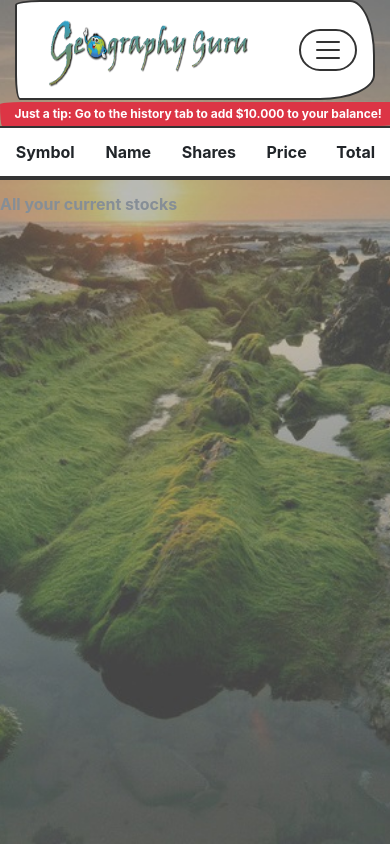
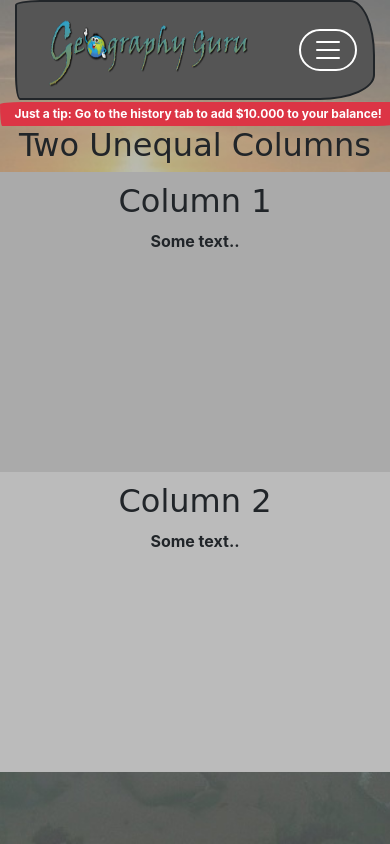
Before and after one commit to Jelleas/WebIK, a Flask app: page / in a window 390 px wide. Run offline with Flask 2, Linux system fonts and the light colour scheme; a user stored in the database is signed in; lists and menus that the app fills with data are empty; some libraries are stand-ins or nearby versions; some web fonts are replaced.

Commit message:
paar layout dingen

```diff
--- a/static/styles.css
+++ b/static/styles.css
@@ -76,6 +76,40 @@ html, body {
   }
 }
 
+* {
+  box-sizing: border-box;
+}
+
+/* Create two unequal columns that floats next to each other */
+.column {
+  float: left;
+  padding: 10px;
+  height: 300px; /* Should be removed. Only for demonstration */
+}
+
+.left {
+  width: 25%;
+}
+
+.right {
+  width: 75%;
+}
+
+/* Clear floats after the columns */
+.row:after {
+  content: "";
+  display: table;
+  clear: both;
+  min-height: 100%;
+}
+
+@media screen and (max-width: 600px) {
+  .column {
+    width: 100%;
+
+  }
+}
+
 main .form-control
 {
     /* center form controls */
--- a/templates/index.html
+++ b/templates/index.html
@@ -7,16 +7,16 @@
 {% block main %}
 <span class="badge badge-danger">Just a tip: Go to the history tab to add $10.000 to your balance!</span>
 
-<table class="table table-striped" action="{{ url_for('index') }}" method="get">
-    <caption>All your current stocks</caption>
-  <thead>
-    <tr>
-      <th scope="col">Symbol</th>
-      <th scope="col">Name</th>
-      <th scope="col">Shares</th>
-      <th scope="col">Price</th>
-      <th scope="col">Total</th>
-    </tr>
-  </thead>
-</table>
+<h2>Two Unequal Columns</h2>
+
+<div class="row">
+  <div class="column left" style="background-color:#aaa;">
+    <h2>Column 1</h2>
+    <p>Some text..</p>
+  </div>
+  <div class="column right" style="background-color:#bbb;">
+    <h2>Column 2</h2>
+    <p>Some text..</p>
+  </div>
+</div>
 {% endblock %}
--- a/templates/layout.html
+++ b/templates/layout.html
@@ -22,22 +22,28 @@
     <body class="wrapper">
         <div class="container">
             {% if session.user_id %}
-            <nav class="navbar navbar-expand-lg navbar-light bg-light ">
-              <a class="navbar-brand" href="{{ url_for('index') }}"><img src={{ url_for('static', filename = 'logo.png') }} width="200" height="70"></span></a>
-              <button class="navbar-toggler" type="button" data-toggle="collapse" data-target="#navbarColor03" aria-controls="navbarColor03" aria-expanded="false" aria-label="Toggle navigation">
-                <span class="navbar-toggler-icon"></span>
-              </button>
-              <div class="collapse navbar-collapse" id="navbarColor03">
-                <form class="form-inline my-2 my-lg-0" action="{{ url_for('index') }}">
-                  <button class="btn btn-secondary my-2 my-sm-0" type="submit">Homepage</button>
-                </form>
-                <form class="form-inline my-2 my-lg-0 "nav navbar-nav navbar-right"" action="{{ url_for('quote') }}">
-                  <button class="btn btn-secondary my-2 my-sm-0" type="submit">Quote</button>
-                </form>
-                <form class="form-inline my-2 my-lg-0 "nav navbar-nav navbar-right"" action="{{ url_for('play') }}">
-                    <button class="btn btn-secondary my-2 my-sm-0" type="submit">Play!</button>
-                </form>
-              </div>
+            <nav class="navbar navbar-expand-lg navbar-dark bg-dark">
+            <a class="navbar-brand" href="{{ url_for('index') }}"><img src={{ url_for('static', filename = 'logo.png') }} width="200" height="70"></span></a>
+            <button class="navbar-toggler" type="button" data-toggle="collapse" data-target="#navbarColor02" aria-controls="navbarColor02" aria-expanded="false" aria-label="Toggle navigation">
+              <span class="navbar-toggler-icon"></span>
+            </button>
+
+            <div class="collapse navbar-collapse" id="navbarColor02">
+              <ul class="navbar-nav mr-auto">
+                <li class="nav-item active" action="{{ url_for('index') }}">
+                  <a class="nav-link" href="#">Home <span class="sr-only">(current)</span></a>
+                </li>
+                <li class="nav-item">
+                  <a class="nav-link" href="#">Play game</a>
+                </li>
+                <li class="nav-item">
+                  <a class="nav-link" href="#">Current games</a>
+                </li>
+              </ul>
+              <form class="form-inline my-2 my-lg-0">
+                <button class="btn btn-secondary my-2 my-sm-0" type="submit">Logout</button>
+              </form>
+            </div>
             </nav>
             {% else %}
             <nav class="navbar navbar-expand-lg navbar-light" style="background-color: #3c85c6">
--- a/templates/login.html
+++ b/templates/login.html
@@ -15,7 +15,7 @@
                 <input class="form-control" name="password" placeholder="Password" type="password"/>
             </div>
             <div class="form-group">
-                <button class="btn btn-default" type="submit">Log In</button>
+                <button class="btn btn-primary" type="submit">Log In</button>
             </div>
         </div
         </fieldset>
--- a/templates/register.html
+++ b/templates/register.html
@@ -6,6 +6,7 @@
 
 {% block main %}
     <form action="{{ url_for('register') }}" method="post">
+        <div class = test>
         <fieldset>
             <div class="form-group">
                 <input autocomplete="off" autofocus class="form-control" name="username" placeholder="Username" type="text"/>
@@ -20,5 +21,6 @@
                 <button class="btn btn-default" type="submit">Register</button>
             </div>
         </fieldset>
+        </div>
     </form>
 {% endblock %}
```
